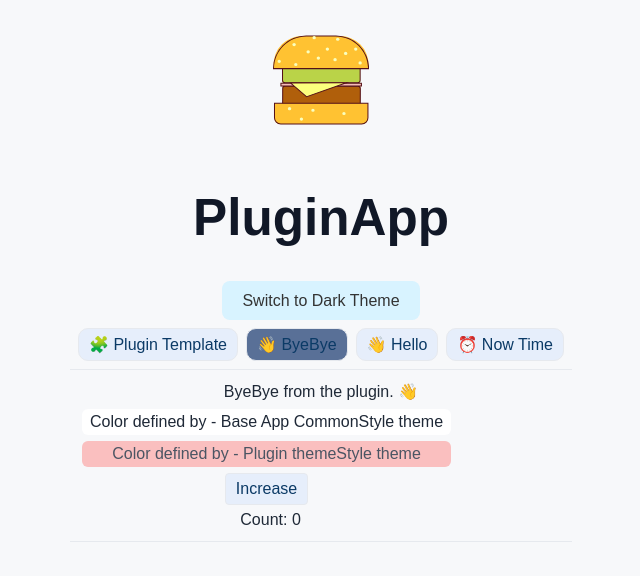
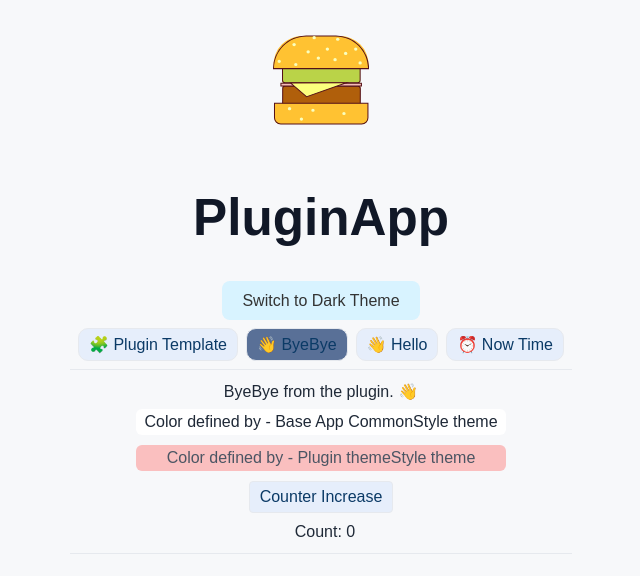
Before and after one commit to yuvalrozner111/my-plugin-try, a React (Vite) app: page / in a window 1280 px wide. Both pictures are taken after a click on the button "ByeBye". Shown: the top 576 px of the page, without its empty margins (319-959 px from the left). Built offline with nearby package versions, Linux system fonts and the light colour scheme.

Commit message:
fix design

```diff
--- a/src/CommonStyles.js
+++ b/src/CommonStyles.js
@@ -1,13 +1,6 @@
-// Base typography and spacing shared across themes
 const commonStyleProps = {
   fontFamily: 'sans-serif',
   borderRadius: '6px',
-  spacing: {
-    xs: 4,
-    sm: 8,
-    md: 16,
-    lg: 24,
-  }
 };
 
 // Light theme palette and semantic tokens
--- a/src/plugins/byebye/byebye.jsx
+++ b/src/plugins/byebye/byebye.jsx
@@ -7,16 +7,15 @@ export default function ByeBye() {
   return (
     <ByeByeContainer>
       ByeBye from the plugin. 👋
-      <ControlsRow style={{ display: "flex", alignItems: "center", gap: "12px" }}>
-        <div style={{ display: "flex", flexDirection: "column", gap: "6px" }}>
+      <ControlsRow>
+        <div style={{ display: "flex", flexDirection: "column", gap: "10px" }}>
           <StyledDiv1>Color defined by - Base App CommonStyle theme</StyledDiv1>
           <StyledDiv2>Color defined by - Plugin themeStyle theme</StyledDiv2>
           <CounterButton onClick={() => setCount((c) => c + 1)}>
-            Increase
+            Counter Increase
           </CounterButton>
           <CountLabel>Count: {count}</CountLabel>
         </div>
-
       </ControlsRow>
     </ByeByeContainer>
   );
--- a/src/plugins/byebye/byebye.style.js
+++ b/src/plugins/byebye/byebye.style.js
@@ -12,6 +12,8 @@ export const ControlsRow = styled.div`
   margin-top: 8px;
   display: flex;
   align-items: center;
+  flex-direction: column;
+  gap: 10px;
 `;
 
 export const CounterButton = styled.button`
@@ -23,12 +25,18 @@ export const CounterButton = styled.button`
   cursor: pointer;
   font-size: 14px;
   font: inherit;
-  max-width: 120px;
+  max-width: 180px;
   margin: 0 auto;
 
   &:hover {
     background: ${({ theme }) => theme.button?.hover || '#1b74e4'};
   }
+`;
+
+export const ContentContainer = styled.div`
+  display: flex;
+  flex-direction: column;
+  align-items: center;
 `;
 
 export const CountLabel = styled.span`
@@ -37,17 +45,17 @@ export const CountLabel = styled.span`
   color: ${({ theme }) => theme.textColor1};
 `;
 
-const styledLabel = styled.div`
+const StyledLabel = styled.div`
   padding: 4px 8px;
   border-radius: 6px;
-`
+`;
 
-export const StyledDiv1 = styled(styledLabel)`
+export const StyledDiv1 = styled(StyledLabel)`
   color: ${({ theme }) => theme.textColor1};
   background: ${({ theme }) => theme.cardBgColor};
 `;
 
-export const StyledDiv2 = styled(styledLabel)`
+export const StyledDiv2 = styled(StyledLabel)`
   color: ${({ theme }) => theme.textColor2};
   background: ${({ theme }) => theme.cardBgColor2};
 `;
```
